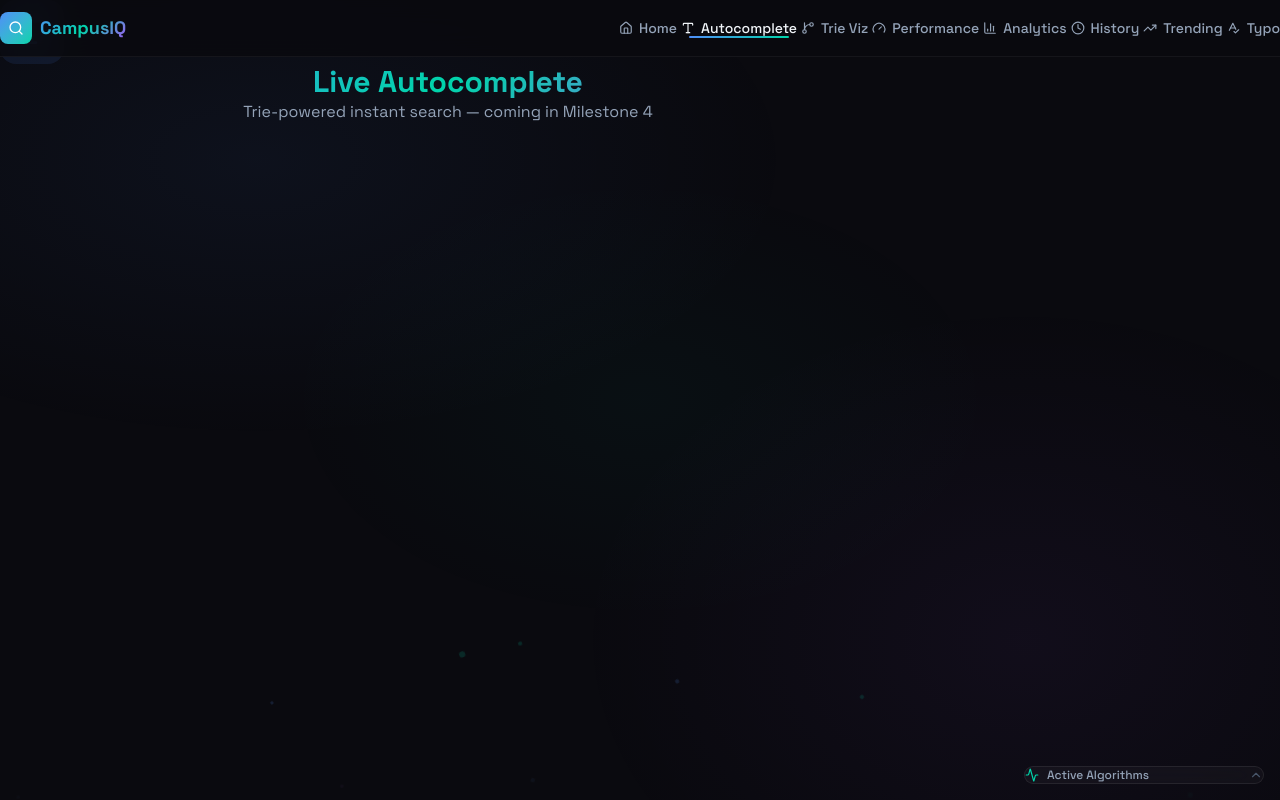
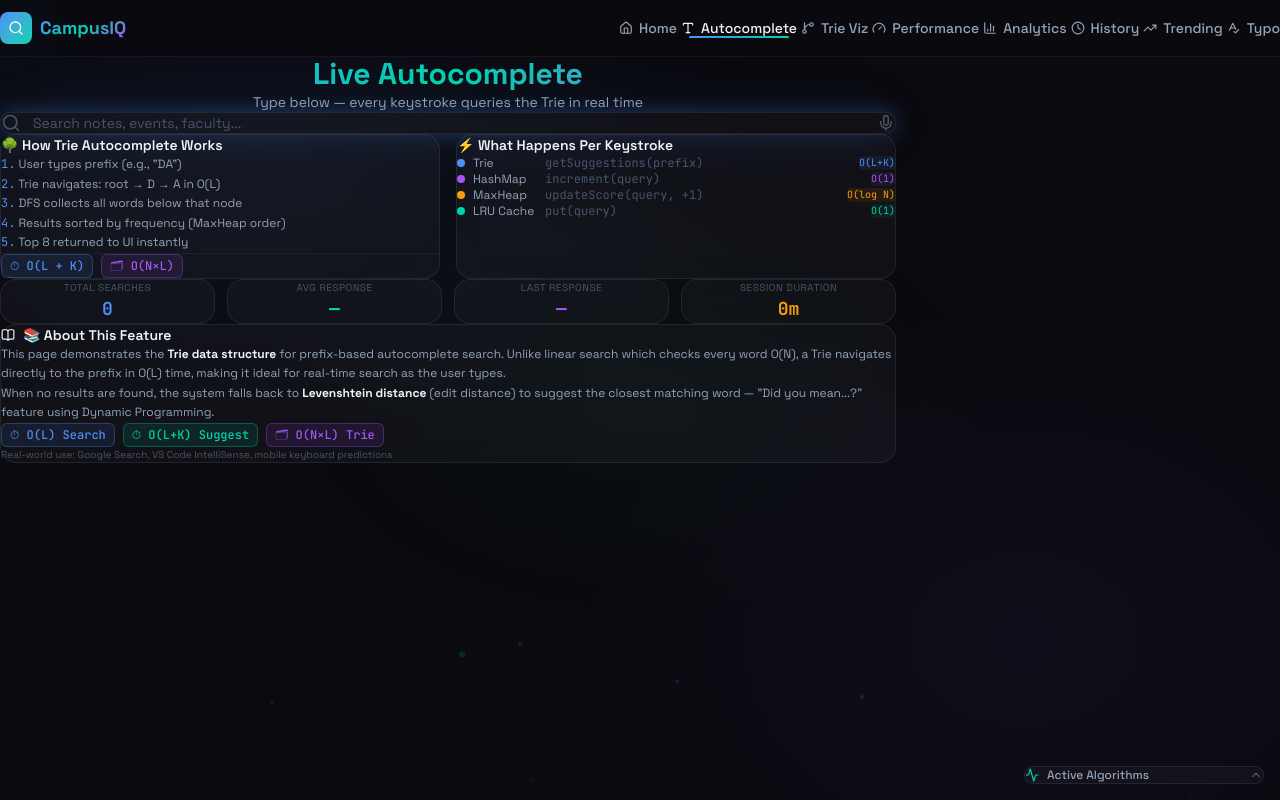
Before and after one commit to VanshMiglani007/smart-campus-search-ecosystem, a React (Vite) app: page /autocomplete in a window 1280 px wide. Built offline with nearby package versions, Linux system fonts and the light colour scheme.

Commit message:
Milestone 4: AutocompletePage — live Trie search with algorithm info panel, per-keystroke DS breakdown, session stats, typo fallback, viva info box

```diff
--- a/src/pages/AutocompletePage.jsx
+++ b/src/pages/AutocompletePage.jsx
@@ -1,7 +1,19 @@
+import { useState } from 'react';
 import { motion } from 'framer-motion';
-import { Type } from 'lucide-react';
+import { Type, BookOpen, Zap } from 'lucide-react';
+import { useSearch } from '../context/SearchContext';
+import SearchBar from '../components/SearchBar';
+import ComplexityBadge from '../components/ComplexityBadge';
 
 const AutocompletePage = () => {
+  const { recordSelection, analytics } = useSearch();
+  const [selectedWord, setSelectedWord] = useState(null);
+
+  const handleSelect = (word) => {
+    setSelectedWord(word);
+    recordSelection(word);
+  };
+
   return (
     <motion.div
       initial={{ opacity: 0, y: 20 }}
@@ -10,12 +22,183 @@ const AutocompletePage = () => {
       transition={{ duration: 0.3 }}
       className="min-h-screen pt-20 px-4"
     >
-      <div className="max-w-4xl mx-auto text-center">
-        <div className="w-16 h-16 rounded-2xl bg-accent-blue/10 flex items-center justify-center mx-auto mb-4">
-          <Type size={32} className="text-accent-blue" />
+      <div className="max-w-4xl mx-auto">
+        {/* Page Header */}
+        <div className="text-center mb-8">
+          <div className="w-14 h-14 rounded-2xl bg-accent-blue/10 flex items-center justify-center mx-auto mb-4">
+            <Type size={28} className="text-accent-blue" />
+          </div>
+          <h1 className="text-3xl font-bold gradient-text mb-2">Live Autocomplete</h1>
+          <p className="text-text-secondary text-sm">
+            Type below — every keystroke queries the Trie in real time
+          </p>
         </div>
-        <h1 className="text-3xl font-bold gradient-text mb-2">Live Autocomplete</h1>
-        <p className="text-text-secondary">Trie-powered instant search — coming in Milestone 4</p>
+
+        {/* Search Bar with Algorithm Info Panel */}
+        <div className="mb-8">
+          <SearchBar
+            onSelectSuggestion={handleSelect}
+            autoFocus={true}
+            showAlgorithmInfo={true}
+          />
+        </div>
+
+        {/* Selected Word Display */}
+        {selectedWord && (
+          <motion.div
+            initial={{ opacity: 0, y: 10 }}
+            animate={{ opacity: 1, y: 0 }}
+            className="glass-card p-4 mb-8"
+          >
+            <div className="flex items-center gap-2 mb-1">
+              <Zap size={14} className="text-accent-cyan" />
+              <span className="text-xs text-text-muted">Selected Result</span>
+            </div>
+            <p className="text-lg font-semibold text-text-primary">{selectedWord}</p>
+            <p className="text-xs text-text-muted mt-1">
+              This search was logged across Trie (frequency++), HashMap (count++), MaxHeap (score++), and LRU Cache.
+            </p>
+          </motion.div>
+        )}
+
+        {/* How It Works Section */}
+        <div className="grid grid-cols-1 md:grid-cols-2 gap-4 mb-8">
+          {/* How autocomplete works */}
+          <motion.div
+            initial={{ opacity: 0, y: 20 }}
+            animate={{ opacity: 1, y: 0 }}
+            transition={{ delay: 0.2 }}
+            className="glass-card p-5"
+          >
+            <h3 className="text-sm font-semibold text-text-primary mb-3 flex items-center gap-2">
+              🌳 How Trie Autocomplete Works
+            </h3>
+            <div className="space-y-2 text-xs text-text-secondary leading-relaxed">
+              <p>
+                <span className="text-accent-blue font-mono">1.</span> User types prefix (e.g., &quot;DA&quot;)
+              </p>
+              <p>
+                <span className="text-accent-blue font-mono">2.</span> Trie navigates: root → D → A in O(L)
+              </p>
+              <p>
+                <span className="text-accent-blue font-mono">3.</span> DFS collects all words below that node
+              </p>
+              <p>
+                <span className="text-accent-blue font-mono">4.</span> Results sorted by frequency (MaxHeap order)
+              </p>
+              <p>
+                <span className="text-accent-blue font-mono">5.</span> Top 8 returned to UI instantly
+              </p>
+            </div>
+            <div className="mt-3 pt-3 border-t border-white/5 flex gap-2">
+              <ComplexityBadge type="time" value="O(L + K)" color="blue" />
+              <ComplexityBadge type="space" value="O(N×L)" color="purple" />
+            </div>
+          </motion.div>
+
+          {/* What happens on search */}
+          <motion.div
+            initial={{ opacity: 0, y: 20 }}
+            animate={{ opacity: 1, y: 0 }}
+            transition={{ delay: 0.3 }}
+            className="glass-card p-5"
+          >
+            <h3 className="text-sm font-semibold text-text-primary mb-3 flex items-center gap-2">
+              ⚡ What Happens Per Keystroke
+            </h3>
+            <div className="space-y-2.5">
+              {[
+                { ds: 'Trie', op: 'getSuggestions(prefix)', color: '#4f8ef7', complexity: 'O(L+K)' },
+                { ds: 'HashMap', op: 'increment(query)', color: '#a855f7', complexity: 'O(1)' },
+                { ds: 'MaxHeap', op: 'updateScore(query, +1)', color: '#f59e0b', complexity: 'O(log N)' },
+                { ds: 'LRU Cache', op: 'put(query)', color: '#00d4aa', complexity: 'O(1)' },
+              ].map((item) => (
+                <div key={item.ds} className="flex items-center gap-2 text-xs">
+                  <div
+                    className="w-2 h-2 rounded-full flex-shrink-0"
+                    style={{ backgroundColor: item.color }}
+                  />
+                  <span className="text-text-secondary w-16 flex-shrink-0">{item.ds}</span>
+                  <span className="font-mono text-text-muted flex-1">{item.op}</span>
+                  <span
+                    className="font-mono text-[10px] px-1.5 py-0.5 rounded"
+                    style={{ color: item.color, backgroundColor: `${item.color}15` }}
+                  >
+                    {item.complexity}
+                  </span>
+                </div>
+              ))}
+            </div>
+          </motion.div>
+        </div>
+
+        {/* Session Stats */}
+        <motion.div
+          initial={{ opacity: 0 }}
+          animate={{ opacity: 1 }}
+          transition={{ delay: 0.4 }}
+          className="grid grid-cols-2 sm:grid-cols-4 gap-3 mb-8"
+        >
+          {[
+            { label: 'Total Searches', value: analytics.totalSearches, color: '#4f8ef7' },
+            {
+              label: 'Avg Response',
+              value: analytics.responseTimes.length > 0
+                ? `${(analytics.responseTimes.reduce((a, b) => a + b, 0) / analytics.responseTimes.length).toFixed(2)}ms`
+                : '—',
+              color: '#00d4aa',
+            },
+            {
+              label: 'Last Response',
+              value: analytics.responseTimes.length > 0
+                ? `${analytics.responseTimes[analytics.responseTimes.length - 1].toFixed(2)}ms`
+                : '—',
+              color: '#a855f7',
+            },
+            {
+              label: 'Session Duration',
+              value: `${Math.floor((Date.now() - analytics.sessionStart) / 60000)}m`,
+              color: '#f59e0b',
+            },
+          ].map((stat) => (
+            <div key={stat.label} className="glass-card p-3 text-center">
+              <div className="text-[10px] text-text-muted uppercase tracking-wider mb-1">{stat.label}</div>
+              <div className="text-lg font-bold font-mono" style={{ color: stat.color }}>
+                {stat.value}
+              </div>
+            </div>
+          ))}
+        </motion.div>
+
+        {/* Viva Info Box */}
+        <motion.div
+          initial={{ opacity: 0 }}
+          animate={{ opacity: 1 }}
+          transition={{ delay: 0.5 }}
+          className="glass-card p-5 mb-16"
+        >
+          <h4 className="text-sm font-semibold text-text-primary mb-2 flex items-center gap-2">
+            <BookOpen size={14} />
+            📚 About This Feature
+          </h4>
+          <p className="text-xs text-text-secondary leading-relaxed mb-2">
+            This page demonstrates the <strong className="text-text-primary">Trie data structure</strong> for prefix-based autocomplete search.
+            Unlike linear search which checks every word O(N), a Trie navigates directly to the prefix in O(L) time,
+            making it ideal for real-time search as the user types.
+          </p>
+          <p className="text-xs text-text-secondary leading-relaxed mb-2">
+            When no results are found, the system falls back to <strong className="text-text-primary">Levenshtein distance</strong> (edit distance)
+            to suggest the closest matching word — &quot;Did you mean...?&quot; feature using Dynamic Programming.
+          </p>
+          <div className="flex flex-wrap gap-2 mt-3">
+            <ComplexityBadge type="time" value="O(L) Search" color="blue" />
+            <ComplexityBadge type="time" value="O(L+K) Suggest" color="cyan" />
+            <ComplexityBadge type="space" value="O(N×L) Trie" color="purple" />
+          </div>
+          <p className="text-[10px] text-text-muted mt-2">
+            Real-world use: Google Search, VS Code IntelliSense, mobile keyboard predictions
+          </p>
+        </motion.div>
       </div>
     </motion.div>
   );
```
